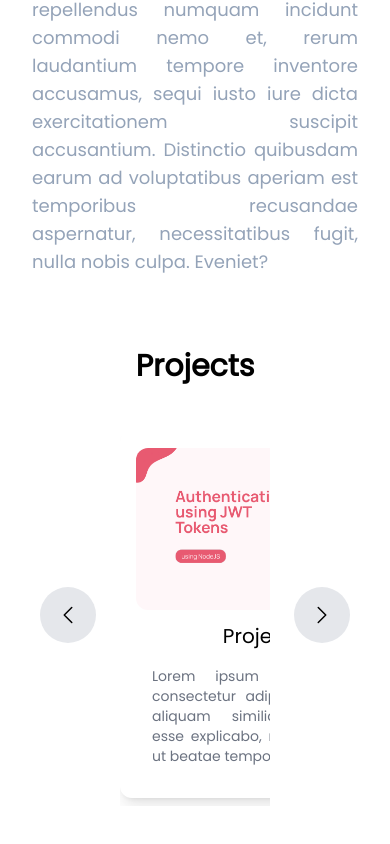
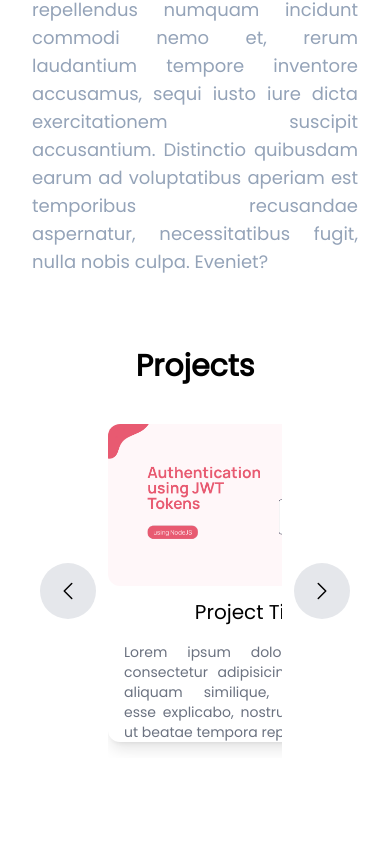
Before and after one commit to jaydeepdey03/portfolio-updated, a React (Vite) app in the folder client/: page / in a window 390 px wide. Shown: the part 1867-2711 px from the top of the page. After the commit the page ends 2665 px from the top, so only its background shows below. Built offline with nearby package versions, Linux system fonts and the light colour scheme.

Commit message:
Some more responsive fixes

```diff
--- a/client/src/pages/Project.jsx
+++ b/client/src/pages/Project.jsx
@@ -13,19 +13,21 @@ const Project = () => {
     return (
         <div className='m-10 font-poppins'>
             <h1 className='text-3xl font-bold text-center mb-10'>Projects</h1>
-            <div className='flex justify-center items-center space-x-6'>
+            <div className='flex justify-center items-center space-x-3'>
                 <button className='bg-gray-200 rounded-full flex items-center justify-center p-4' onClick={() => swiperRef.current.slidePrev()}>
                     <svg xmlns="http://www.w3.org/2000/svg" fill="none" viewBox="0 0 24 24" strokeWidth={1.5} stroke="currentColor" className="w-6 h-6">
                         <path strokeLinecap="round" strokeLinejoin="round" d="M15.75 19.5L8.25 12l7.5-7.5" />
                     </svg>
                 </button>
                 <Swiper
-                    slidesPerView={width < 768 ? 1 : 3}
-                    spaceBetween={10}
+                    slidesPerView={'auto'}
+                    spaceBetween={20}
                     pagination={false}
                     modules={[Navigation, Pagination]}
                     className="mySwiper"
                     centeredSlides={true}
+                    centerInsufficientSlides={true}
+                    centeredSlidesBounds={true}
                     navigation={false}
                     onSwiper={(swiper) => {
                         swiperRef.current = swiper;
@@ -33,7 +35,7 @@ const Project = () => {
                 >
                     {[1, 2, 3, 4, 5, 6].map(() => {
                         return <SwiperSlide>
-                            <div className='sm:ml-10 p-4 rounded-xl h-1/2 w-80 shadow-lg mt-2 mb-2'>
+                            <div className='sm:ml-10 sm:p-4 w-[18rem] rounded-xl sm:w-80 shadow-lg sm:mt-2 sm:mb-2'>
                                 <img src="/blog1.png" className='rounded-xl' alt="" />
                                 <h3 className='text-center font-light mt-3 text-xl'>Project Title</h3>
                                 <p className='m-4 text-justify max-w-lg text-sm text-gray-500'>Lorem ipsum dolor sit amet consectetur adipisicing elit. Ipsum aliquam similique, praesentium esse explicabo, nostrum asperiores ut beatae tempora repellat a facilis</p>
```
